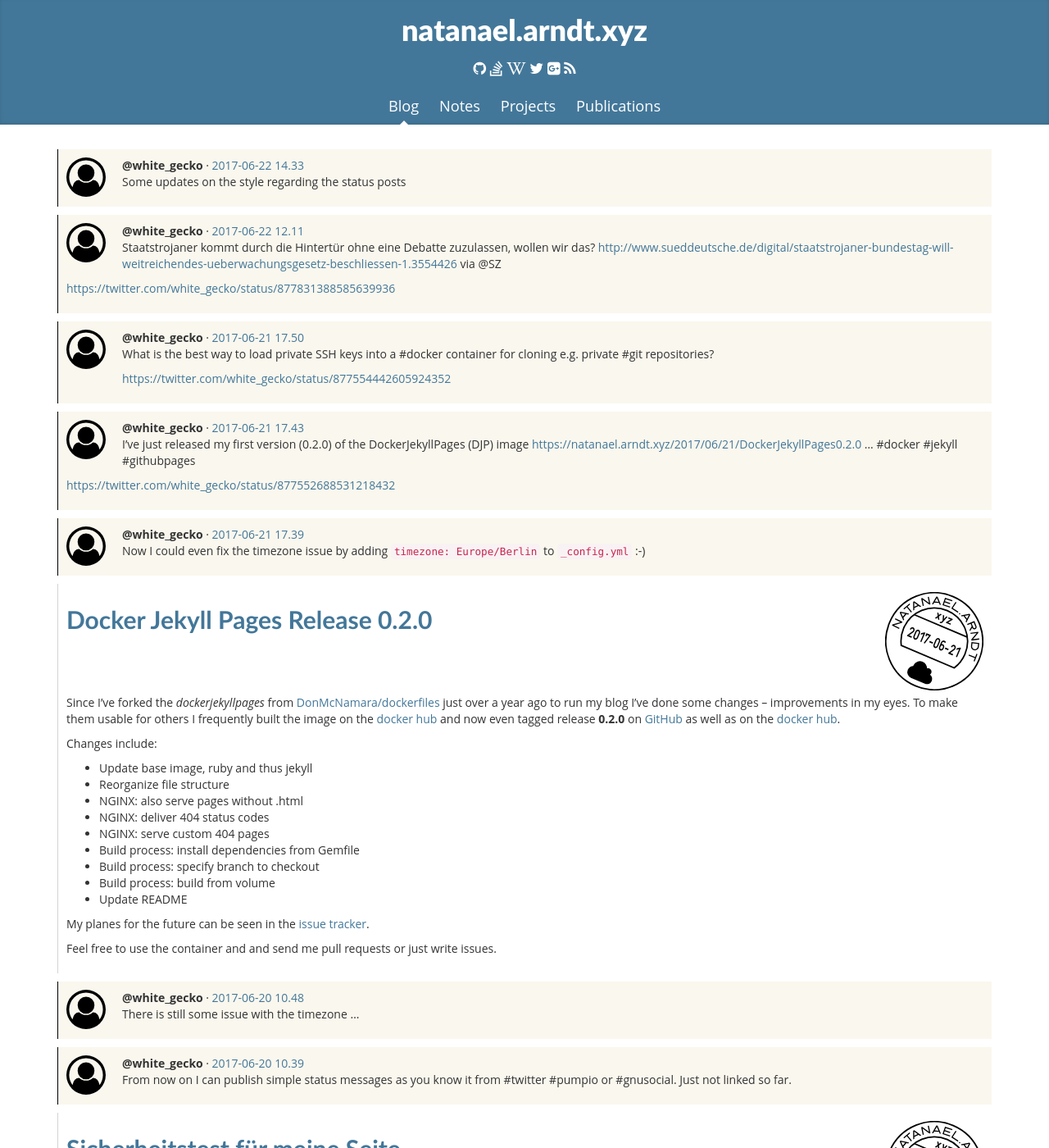
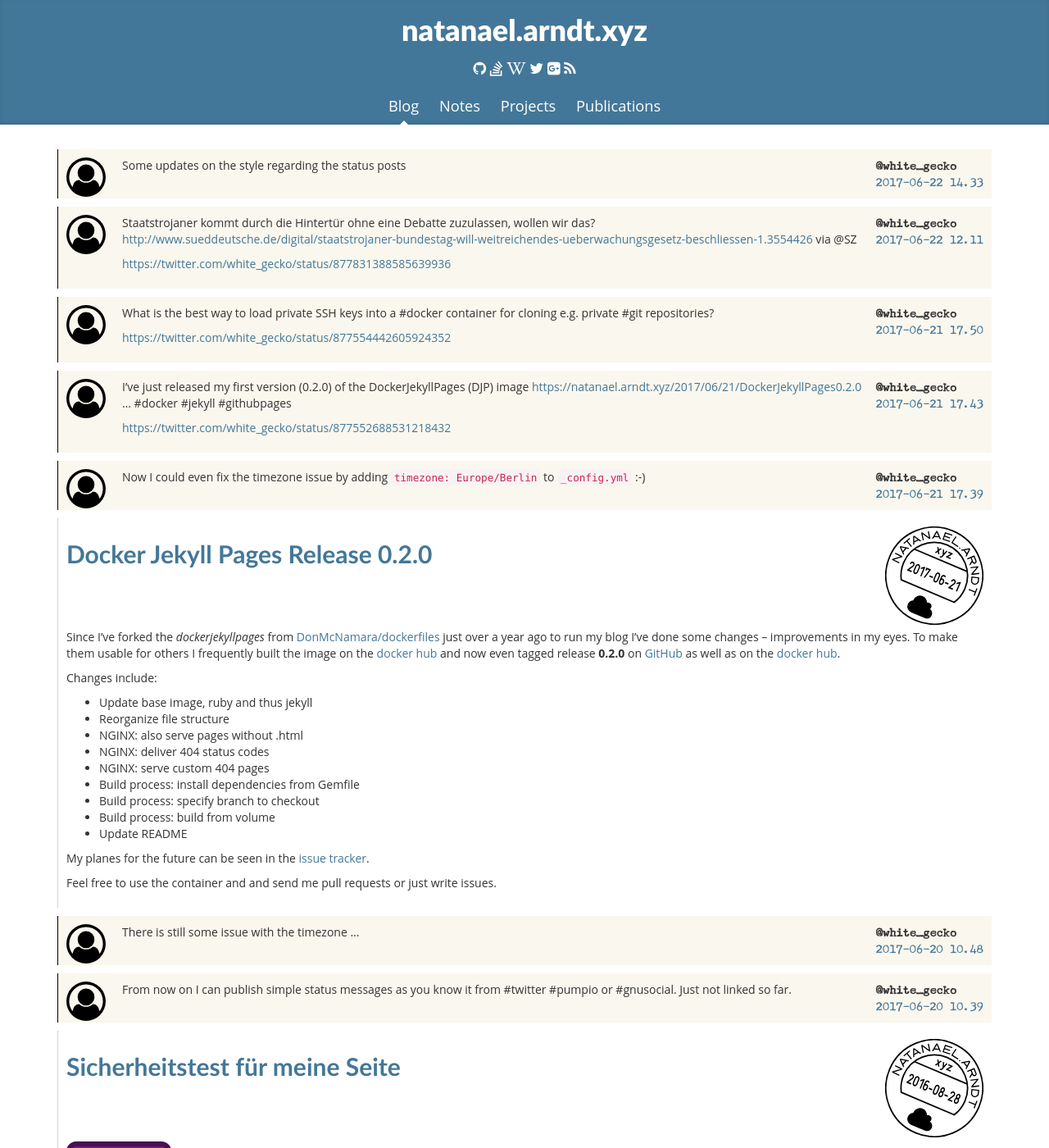
Before and after one commit to white-gecko/natanael.arndt.xyz, a Jekyll site: the page built from index.html, in a window 1280 px wide and 1400 px high. Shown: the whole window at 82% size. Built offline with Jekyll 4.4.1, drawn with Linux system fonts in a browser that asks for light colours.

Commit message:
Fix style in index

```diff
--- a/index.html
+++ b/index.html
@@ -9,7 +9,10 @@ weight: 0
   {% if post.layout == "status" %}
   <div class="status">
     <div class="user-circle"></div>
-    <div><span class="author">@{{post.author}}</span> · <a class="post-link" href="{{ post.url | prepend: site.baseurl }}">{{ post.date | date: "%Y-%m-%d %H.%M" }}</a></div>
+    <div class="status-header">
+        <span class="author">@{{post.author}}</span><br/>
+        <a class="post-link" href="{{ post.url | prepend: site.baseurl }}">{{ post.date | date: "%Y-%m-%d %H.%M" }}</a>
+    </div>
     {{post.content}}
   </div>
   {% else %}
```
